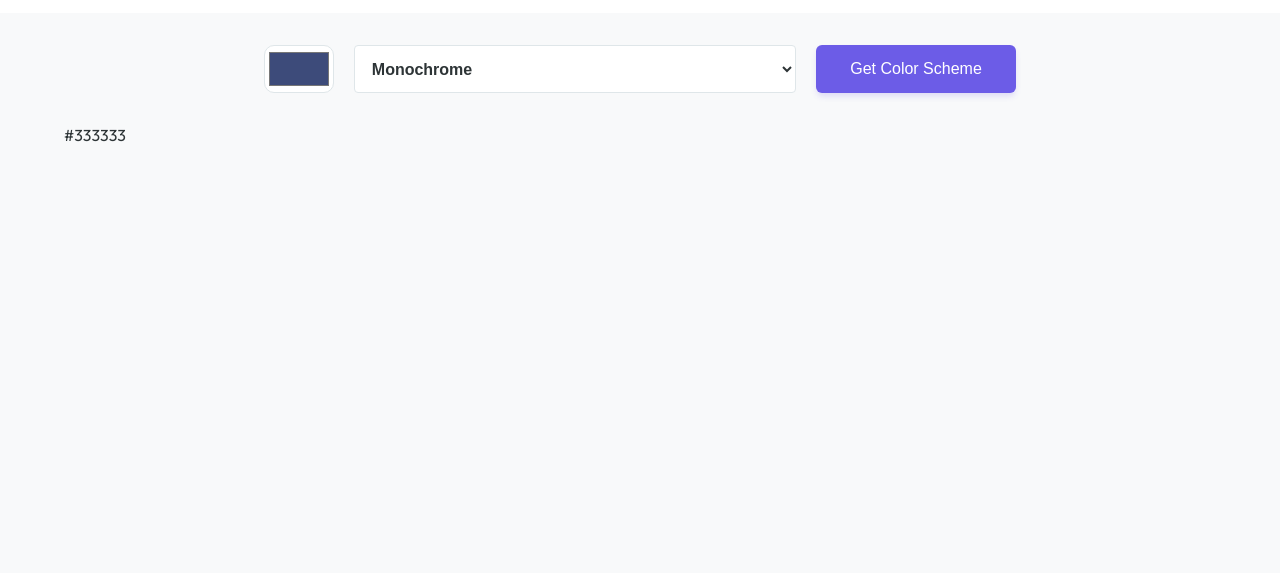
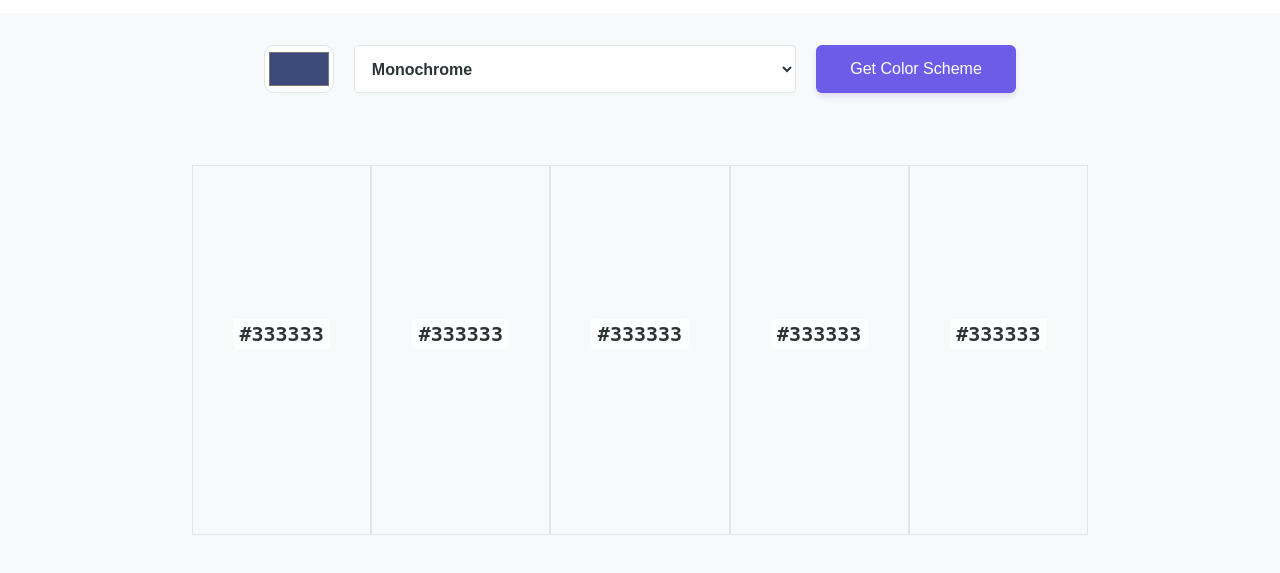
Before and after one commit to yy933/Color-Scheme-Generator, a website built with Vite: page index.html in a window 1280 px wide. Shown: the part 65-638 px from the top of the page. Built offline with nearby package versions, Linux system fonts and the light colour scheme.

Commit message:
style: update results section layout and style

```diff
--- a/index.html
+++ b/index.html
@@ -55,7 +55,18 @@
         </section>
         <section class="results container">
           <div class="color-column">
-            <div class="color-swatch"></div>
+            <span class="color-hex">#333333</span>
+          </div>
+          <div class="color-column">
+            <span class="color-hex">#333333</span>
+          </div>
+          <div class="color-column">
+            <span class="color-hex">#333333</span>
+          </div>
+          <div class="color-column">
+            <span class="color-hex">#333333</span>
+          </div>
+          <div class="color-column">
             <span class="color-hex">#333333</span>
           </div>
         </section>
--- a/src/style.css
+++ b/src/style.css
@@ -192,3 +192,49 @@ select {
     margin: 0;
   }
 }
+
+/* Results section */
+.results {
+  width: 97%;
+  display: flex;
+  flex-direction: column;
+  margin: 2rem auto;
+}
+
+.color-column {
+  height: 85px;
+  border: 1px solid var(--border-color);
+  display: flex;
+  justify-content: center;
+  align-items: center;
+  transition: flex-grow 0.3s ease;
+  cursor: pointer;
+}
+
+.color-column span {
+  font-family: "Monospace", monospace;
+  font-weight: 600;
+  background-color: rgba(255, 255, 255, 0.8);
+  color: #2d3436;
+  padding: 0.2rem 0.4rem;
+  border-radius: 4px;
+  font-size: var(--fs-md);
+}
+
+@media (min-width: 560px) {
+  .results {
+    display: grid;
+    grid-template-columns: repeat(5, 1fr);
+    padding: 2.5rem 2rem;
+    border: none;
+    max-width: 960px;
+    margin: 0 auto;
+    height: 450px;
+  }
+  .color-column {
+    height: 100%;
+    flex-direction: column;
+    align-items: center;
+    padding-bottom: 2rem;
+  }
+}
```
